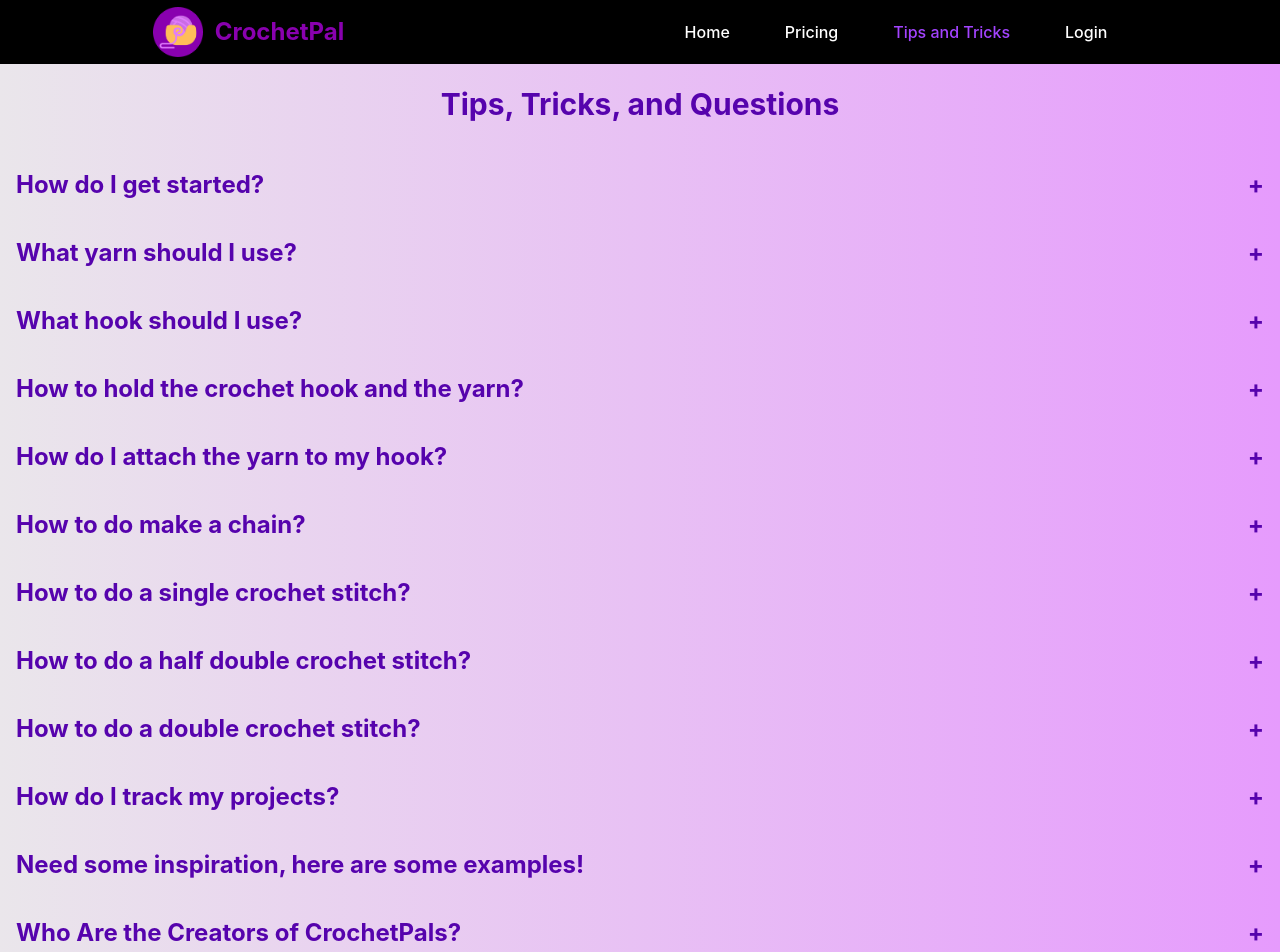
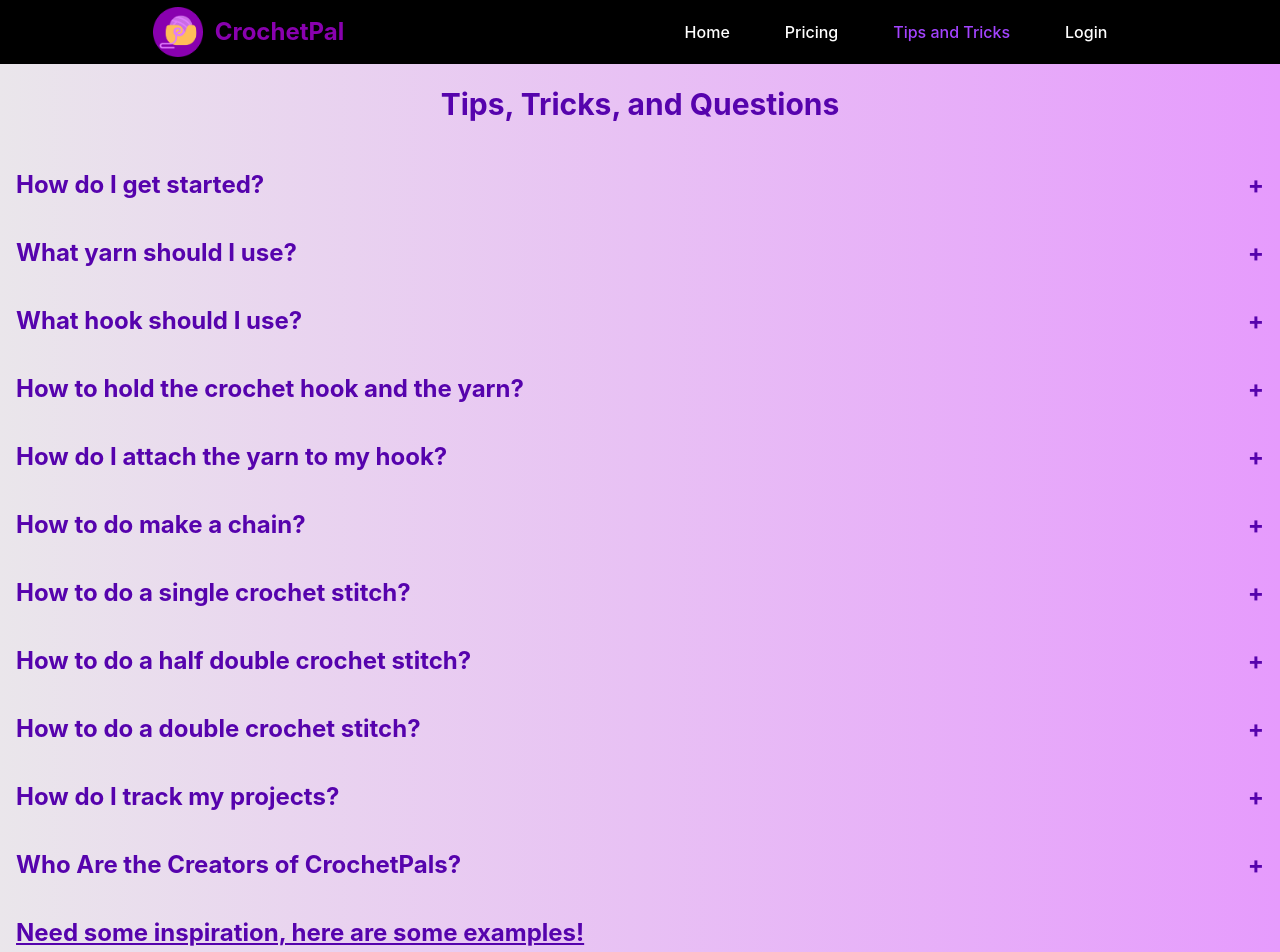
Before and after one commit to mabelheiner/crochetpal, a React (Vite) app: page /tips in a window 1280 px wide. Shown: the top 952 px of the page. Built offline with nearby package versions, Linux system fonts and the light colour scheme; no server answers.

Commit message:
fixed inspiration link and style

```diff
--- a/src/TipsAndTricks.css
+++ b/src/TipsAndTricks.css
@@ -34,3 +34,10 @@
 .question p {
     text-align: left;
 }
+
+.question a {
+    font-weight: bold;
+    padding: 0;
+    margin: 0;
+    text-decoration: underline;
+}
--- a/src/TipsAndTricks.jsx
+++ b/src/TipsAndTricks.jsx
@@ -123,13 +123,6 @@ const TipsAndTricks = () => {
       </div>
 
       <div className='question'>
-      <h2 onClick={() => toggleAnswer('Examples')} className='questionText'>Need some inspiration, here are some examples!<span className='drop'>{answersVisible['Examples'] ? '-' : '+'}</span></h2>
-        {answersVisible['Examples'] && (
-          <a href='/inspiration'>Inspiration Page</a>
-        )}
-      </div>
-
-      <div className='question'>
       <h2 onClick={() => toggleAnswer('creators')} className='questionText'>Who Are the Creators of CrochetPals? <span className='drop'>{answersVisible['creators'] ? '-' : '+'}</span></h2>
         {answersVisible['creators'] && (
           <p>
@@ -140,6 +133,10 @@ const TipsAndTricks = () => {
         )}
       </div>
 
+      <div className='question'>
+      <h2 onClick={() => toggleAnswer('Examples')} className='questionText'><a href='/inspiration'>Need some inspiration, here are some examples!</a></h2>
+      </div>
+
       <Footer />
     </>
   );
```
